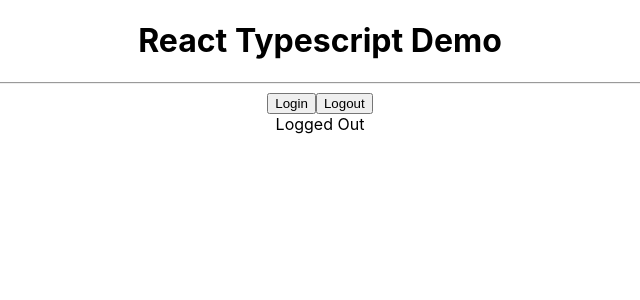
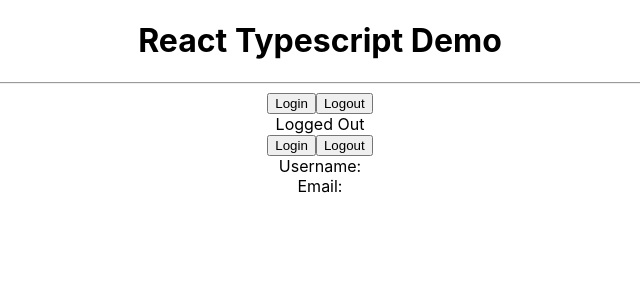
Before and after one commit to 4nth0ny1/react-typescript, a React (Create React App) app: page / in a window 1280 px wide. Shown: the top 300 px of the page, without its empty margins (320-960 px from the left). Built offline with nearby package versions, Linux system fonts and the light colour scheme.

Commit message:
added more complex user state with <AppUser | null>

```diff
--- a/src/App.tsx
+++ b/src/App.tsx
@@ -1,6 +1,7 @@
 import React from "react";
 import "./App.css";
 import { LoggedIn } from "./components/hooks/LoggedIn";
+import { User } from "./components/hooks/User";
 
 function App() {
   return (
@@ -8,6 +9,7 @@
       <h1>React Typescript Demo</h1>
       <hr></hr>
       <LoggedIn />
+      <User />
     </div>
   );
 }
--- /dev/null
+++ b/src/components/hooks/User.tsx
@@ -0,0 +1,30 @@
+import { useState } from "react";
+
+type AuthUser = {
+  name: string;
+  email: string;
+};
+
+export const User = () => {
+  const [user, setUser] = useState<AuthUser | null>(null);
+
+  const handleLogin = () => {
+    setUser({
+      name: "Anthony",
+      email: "anthony@test.com",
+    });
+  };
+
+  const handleLogout = () => {
+    setUser(null);
+  };
+
+  return (
+    <div>
+      <button onClick={handleLogin}>Login</button>
+      <button onClick={handleLogout}>Logout</button>
+      <div>Username: {user?.name}</div>
+      <div>Email: {user?.email}</div>
+    </div>
+  );
+};
```
